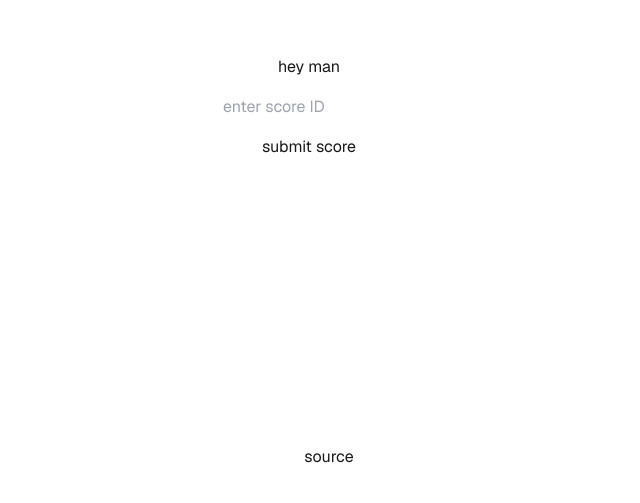
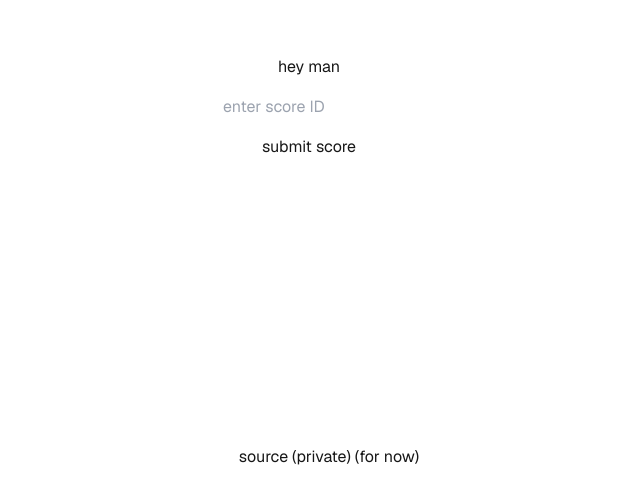
Before and after one commit to koralreeef/osutest, a Next.js app: page / in a window 1280 px wide. Shown: the part 293-796 px from the top of the page, without its empty margins (331-971 px from the left). Built offline with nearby package versions, Linux system fonts and the light colour scheme.

Commit message:
unprivate client secret ill figure it out tomorrow bro

```diff
--- a/app/page.tsx
+++ b/app/page.tsx
@@ -27,7 +27,7 @@ export default function Home() {
   const [oK, setOk] = useState(0);
   const [great, setGreat] = useState(0);
   const [meh, setMeh] = useState(0);
-  const link = process.env.NEXT_PUBLIC_LINK;
+  const link = "https://osucalc-891757656779.us-east1.run.app";
   const linkdev = process.env.NEXT_PUBLIC_DEV;
   const submitData = async () => {
     let response = await fetch(link+"/api/get_score_with_id?scoreID=");
@@ -142,7 +142,7 @@ export default function Home() {
             width={32}
             height={32}
           />
-          source
+          source (private) (for now)
         </a>
       </footer>
     </div>
--- a/pages/api/get_score_with_id.ts
+++ b/pages/api/get_score_with_id.ts
@@ -44,8 +44,8 @@ export type Score = {
   difficulty: string
 }
 
-const clientSecret: any = process.env.NEXT_PUBLIC_CLIENT_SECRET;
-const clientIDv2: any = process.env.NEXT_PUBLIC_CLIENT_IDV2;
+const clientSecret: any = "eOTFdoJccrQQcVaOOqdBlq4g7KPTr3p2fF8cGL0V";
+const clientIDv2: any = 36823;
 
 export default async function handler(
   req: NextApiRequest,
```
